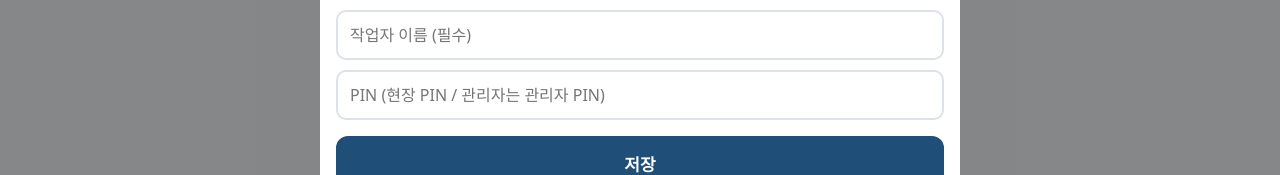
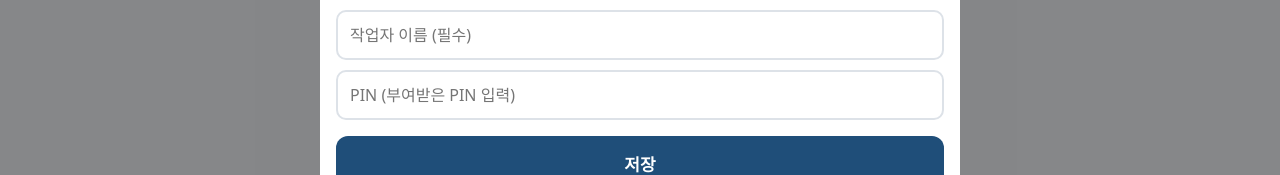
Before and after one commit to Seonho-Lee-9605/bearing-out, a plain HTML site: page index.html in a window 1280 px wide. Shown: the part 591-766 px from the top of the page. Drawn offline with Linux system fonts and the light colour scheme.

Commit message:
Update index.html

```diff
--- a/index.html
+++ b/index.html
@@ -143,7 +143,7 @@ h3{margin:8px 2px 6px;font-size:14px;color:var(--muted)}
     <div class="big">작업자 설정</div>
     <div class="muted" style="margin:6px 0 14px">한 번 입력하면 이 휴대폰에 저장되어 다음부터 묻지 않습니다.</div>
     <input id="nameIn" placeholder="작업자 이름 (필수)" autocomplete="name">
-    <input id="pinIn" placeholder="PIN (현장 PIN / 관리자는 관리자 PIN)" inputmode="numeric" autocomplete="off">
+    <input id="pinIn" placeholder="PIN (부여받은 PIN 입력)" inputmode="numeric" autocomplete="off">
     <div class="btns"><button id="setupCancel" class="btn gray">닫기</button><button id="setupOk" class="btn">저장</button></div>
   </div>
 </div>
```
